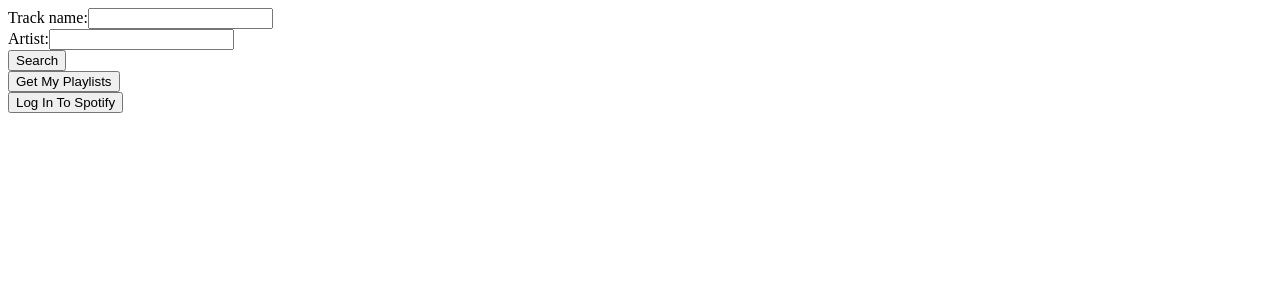
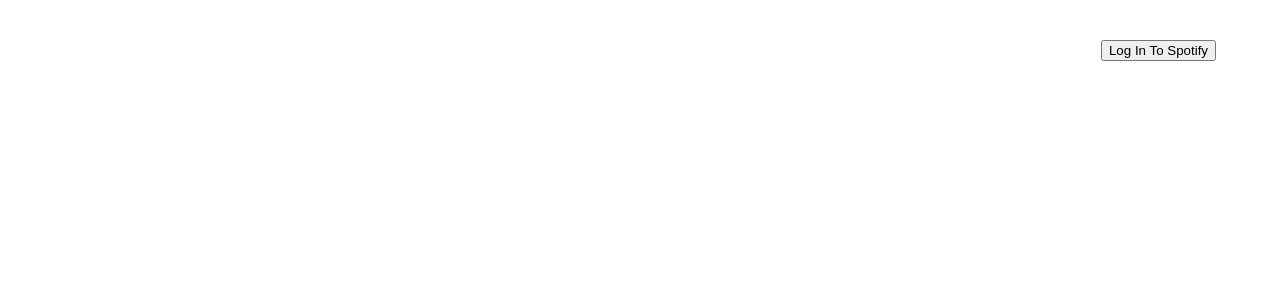
Before and after one commit to lvemilio/music-taste-visualizer, a React (Create React App) app: page / in a window 1280 px wide. Shown: the top 300 px of the page. Built offline with nearby package versions, Linux system fonts and the light colour scheme.

Commit message:
Andri bleg tava karta

```diff
--- a/src/App.js
+++ b/src/App.js
@@ -2,6 +2,7 @@
 import { useState, useEffect } from "react"
 import SpotifyGetPlaylists from "./components/SpotifyGetPlaylists"
 import axios from "axios"
+import { SongList } from "./components/SongList"
 const CLIENT_ID = "1d5ff11cd3b84c7d91841319d37e0573"
 const LINK = "https://accounts.spotify.com/authorize"
 const REDIRECT_URI = "http://localhost:3000"
@@ -10,22 +11,35 @@ const SEARCH_ENDPOINT = 'https://api.spotify.com/v1/search'
 
 function App() {
   const [track, setTrack] = useState('')
-  const [artist, setArtist] = useState('')
+  const [tokenExpiration, setTokenExpiration] = useState(null)
+  const [searchedSongs, setSearchedSongs] = useState([])
 
   useEffect(() => {
-    if (window.location.hash) {
-      const { access_token } = getAuthParams(window.location.hash)
-      localStorage.setItem('loginParams', access_token)
+    const tokenExp = localStorage.getItem("expiresAt")
+
+    const tokenExpiry = tokenExp != null ? new Date(tokenExp) : null
+
+    if (tokenExpiry !== null && tokenExpiry < Date.now()) {
+      handleLogOut()
+    } else if (tokenExpiry > Date.now()) {
+      setTokenExpiration(tokenExpiry)
     }
-  })
+    else if (window.location.hash) {
+      const { access_token, expires_in } = getAuthParams(window.location.hash)
+      const tokenExpiration = new Date(Date.now() + expires_in * 1000)
+      setTokenExpiration(tokenExpiration)
+      localStorage.setItem('accessToken', access_token)
+      localStorage.setItem('expiresAt', tokenExpiration)
+    }
+  }, [])
 
 
   const searchSongs = () => {
-    const token = localStorage.getItem('loginParams')
+    const token = localStorage.getItem('accessToken')
     const params = new URLSearchParams([
       ["track", track],
-      ["artist", artist],
       ["type", 'track'],
+      ["limit", '5']
     ])
     console.log(params.toString())
     axios.get(`${SEARCH_ENDPOINT}?query=${params.toString()}`, {
@@ -33,39 +47,49 @@ function App() {
         Authorization: 'Bearer ' + token
       }
     }).then(res => {
-      console.log(res)
+      setSearchedSongs(res.data.tracks.items)
     }).catch(err => {
       console.log(err)
     })
   }
+  const handleLogOut = () => {
+    window.location = "http://localhost:3000/"
+    localStorage.removeItem('accessToken')
+    localStorage.removeItem('expiresAt')
+    setTokenExpiration(null)
+  }
 
   return (
-    <div style={{ display: 'flex', alignItems: 'baseline', flexDirection: 'column' }}>
-      <label>
-        Track name:
-        <input value={track} onChange={e => setTrack(e.target.value)}></input>
-      </label>
-      <label>
-        Artist:
-        <input value={artist} onChange={e => setArtist(e.target.value)}></input>
-      </label>
-      <button onClick={searchSongs}>Search</button>
-      <SpotifyGetPlaylists />
-      <button onClick={handleLogIn}>Log In To Spotify</button>
-    </div>
+    <>
+      {tokenExpiration != null && tokenExpiration > Date.now() &&
+        <div style={{ display: 'flex', alignItems: 'center', flexDirection: 'column', marginTop: '10vh', gap: '10px' }}>
+          <SongList searchedSongs={searchedSongs} />
+          <input placeholder="Track name..." value={track} onChange={e => setTrack(e.target.value)}></input>
+          <button onClick={searchSongs}>Search</button>
+          <SpotifyGetPlaylists />
+        </div>}
+      {tokenExpiration == null || tokenExpiration < Date.now() ? <button style={{
+        position: "fixed",
+        top: "5%",
+        right: "5%"
+      }} onClick={handleLogIn}>Log In To Spotify</button> :
+        <button style={{
+          position: "fixed",
+          top: "5%",
+          right: "5%"
+        }} onClick={handleLogOut}>Logout</button>}
+    </>
   );
 }
 
 const getAuthParams = (hash) => {
   const paramsArray = hash.substring(1).split('&')
-  const loginParams = paramsArray.reduce((acc, curVal) => {
+  const accessToken = paramsArray.reduce((acc, curVal) => {
     const [key, val] = curVal.split("=")
     acc[key] = val
     return acc
   }, {})
-
-  console.log(loginParams)
-  return loginParams
+  return accessToken
 }
 
 
@@ -75,4 +99,6 @@ const handleLogIn = () => {
   window.location = `${LINK}?response_type=token&client_id=${CLIENT_ID}&redirect_uri=${REDIRECT_URI}`
 }
 
+
+
 export default App;
--- /dev/null
+++ b/src/components/SongList.js
@@ -0,0 +1,37 @@
+import React from 'react'
+import axios from "axios"
+
+const PROPERTY_ENDPOINT = "https://api.spotify.com/v1/audio-features"
+
+export const SongList = ({ searchedSongs }) => {
+
+
+
+    const getSongProperties = (songId) => {
+        const token = localStorage.getItem('accessToken')
+        axios.get(`${PROPERTY_ENDPOINT}/${songId}`, {
+            headers: {
+                Authorization: 'Bearer ' + token
+            }
+        }).then(res => {
+            console.log(res)
+        }).catch(err => {
+            console.log(err)
+        })
+    }
+    return (
+        <>
+            {searchedSongs.map((song) => {
+                return (
+                    <div id={song.id} key={song.id} onClick={() => getSongProperties(song.id)} style={{ display: 'flex', flexDirection: "row", alignItems: 'center', justifyContent: 'center', margin: '10px 0', cursor: "pointer" }}>
+                        <img alt={song.name} src={song.album.images[0].url} height={song.album.images[0].height / 8} style={{ marginRight: '10px' }} />
+                        <div style={{ display: 'flex', flexDirection: 'column', alignItems: 'flex-start', width: '250px' }}>
+                            <p style={{ marginBottom: '5px', marginTop: 0 }}>Name: {song.name}</p>
+                            <p style={{ marginTop: 0 }}>Artists: {song.artists[0].name}</p>
+                        </div>
+                    </div>
+                )
+            })}
+        </>
+    )
+}
--- a/src/components/SpotifyGetPlaylists.js
+++ b/src/components/SpotifyGetPlaylists.js
@@ -9,8 +9,8 @@ const SpotifyGetPlaylists = () => {
 
 
     useEffect(() => {
-        if (localStorage.getItem('loginParams')) {
-            setToken(localStorage.getItem('loginParams'))
+        if (localStorage.getItem('accessToken')) {
+            setToken(localStorage.getItem('accessToken'))
         }
     }, [])
 
```
